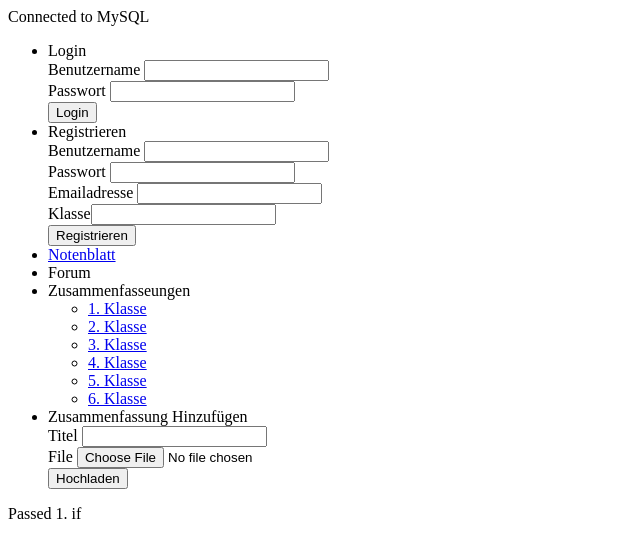
After one commit to hladina/EF-Website, a PHP site: page /summaries.php?klasse=1 in a window 1280 px wide. The commit adds this page. Shown: the top 558 px of the page, without its empty margins (0-640 px from the left). Run offline with PHP 8.4, Linux system fonts and the light colour scheme.

Commit message:
adding summaries

```diff
--- a/EFWebsiteDB.sql
+++ b/EFWebsiteDB.sql
@@ -69,6 +69,7 @@ CREATE TABLE `summary` (
   `file_type` varchar(30) NOT NULL,
   `file_size` int(11) NOT NULL,
   `file_content` mediumblob NOT NULL,
+  `class` INTEGER DEFAULT NULL,
   PRIMARY KEY (`id`)
 ) ;
 
--- /dev/null
+++ b/summaries.php
@@ -0,0 +1,108 @@
+<!DOCTYPE html>
+<html lang="en">
+<head>
+    <meta charset="UTF-8">
+    <title>Zusammenfassungen <?php echo $_GET['klasse'];?></title>
+</head>
+<body>
+<?php
+$username = "root";
+$password = "";
+$hostname = "localhost";
+
+//connection to the database
+$dbhandle = new mysqli($hostname, $username, $password)
+or die("Unable to connect to MySQL");
+echo "Connected to MySQL<br>";
+//select a database to work with
+$selected = $dbhandle->select_db("EF_Website_Database")
+or die("Could not select subject");
+// Check connection
+//execute the SQL query and return records
+?>
+<ul>
+    <li>Login
+        <form method="get" action="<?php echo htmlspecialchars($_SERVER["PHP_SELF"]);?>">
+            Benutzername <input type="text" name="username"><br>
+            Passwort <input type="password" name="password"><br>
+            <input type="submit" name="login" value="Login"><br>
+        </form>
+    </li>
+    <li>Registrieren
+        <form method="get" action="<?php echo htmlspecialchars($_SERVER["PHP_SELF"])?>">
+            Benutzername <input type="text" name="username"><br>
+            Passwort <input type="password" name="password"><br>
+            Emailadresse <input type="email" name="email" ><br>
+            Klasse<input type="text" name="class"><br>
+            <input type="submit" name="register" value="Registrieren">
+        </form>
+    </li>
+    <li>
+        <a href="#">Notenblatt</a>
+    </li>
+    <li>Forum
+        <ul>
+            <?php
+            /*foreach($subjects as $subject){
+                echo("
+                 <li>
+                 <a href='dummyside.php?klasse=$subject'>".$subject."</a>
+                 </li>
+                 ");
+            }*/
+            ?>
+        </ul>
+    </li>
+    <li>
+        Zusammenfasseungen
+        <ul>
+            <?php
+            $klassen = ["1. Klasse","2. Klasse","3. Klasse","4. Klasse","5. Klasse","6. Klasse"];
+            foreach($klassen as $klasse){
+                echo("
+                   <li>
+                   <a href='summaries.php?klasse=$klasse'>".$klasse."</a>
+                   </li>
+                   ");
+            }
+            ?>
+        </ul>
+    </li>
+    <li>Zusammenfassung Hinzufügen
+        <form method="post" action="<?php echo htmlspecialchars($_SERVER["PHP_SELF"]);?>" enctype="multipart/form-data">
+            Titel <input type="text" name="title"><br>
+            File <input type="hidden" name="MAX_FILE_SIZE" value="2000000">
+            <input name="userfile" type="file" id="userfile"> <br>
+            <input type="submit" name="submit" value="Hochladen">
+        </form>
+    </li>
+</ul>
+<?php
+echo "Passed 1. if";
+if(isset($_GET["submit"])&& $_FILES['userfile']['size'] > 0){
+    $fileName = $_FILES['userfile']['name'];
+    $tmpName  = $_FILES['userfile']['tmp_name'];
+    $fileSize = $_FILES['userfile']['size'];
+    $fileType = $_FILES['userfile']['type'];
+    $fp      = fopen($tmpName, 'r');
+    $content = fread($fp, filesize($tmpName));
+    $content = addslashes($content);
+    fclose($fp);
+    include 'library/config.php';
+    include 'library/opendb.php';
+    if(!get_magic_quotes_gpc())
+    {
+        $fileName = addslashes($fileName);
+    }
+
+    $query = "INSERT INTO upload (name, size, type, content ) ".
+        "VALUES ('$fileName', '$fileSize', '$fileType', '$content')";
+
+    mysql_query($query) or die('Error, query failed');
+    include 'library/closedb.php';
+
+    echo "<br>File $fileName uploaded<br>";
+}
+?>
+</body>
+</html>
```
Also changed, not shown: Mainpage.php (+5 -3 lines).
